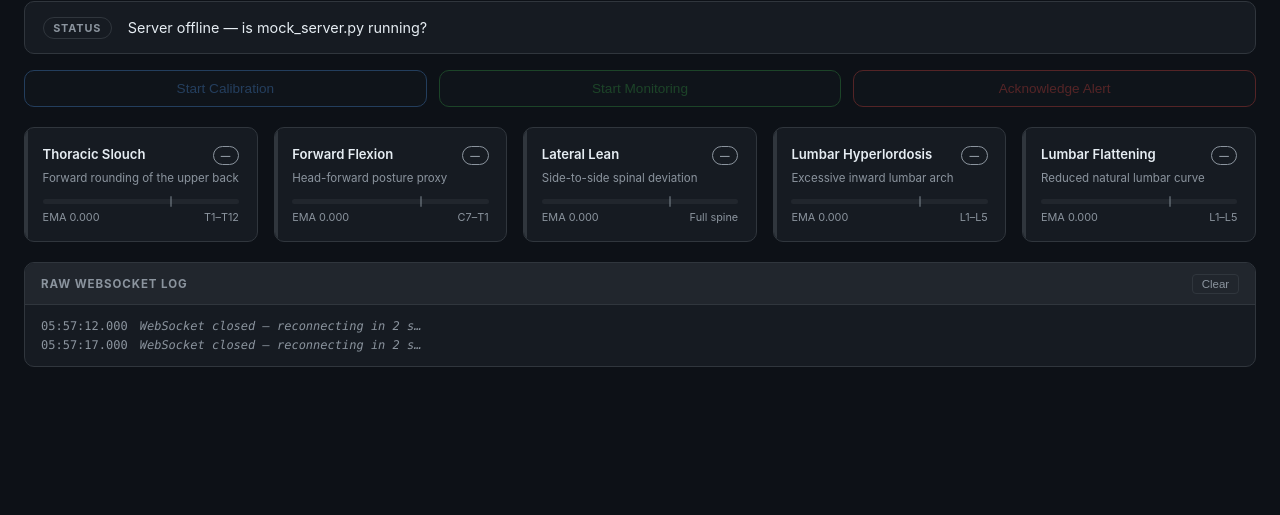
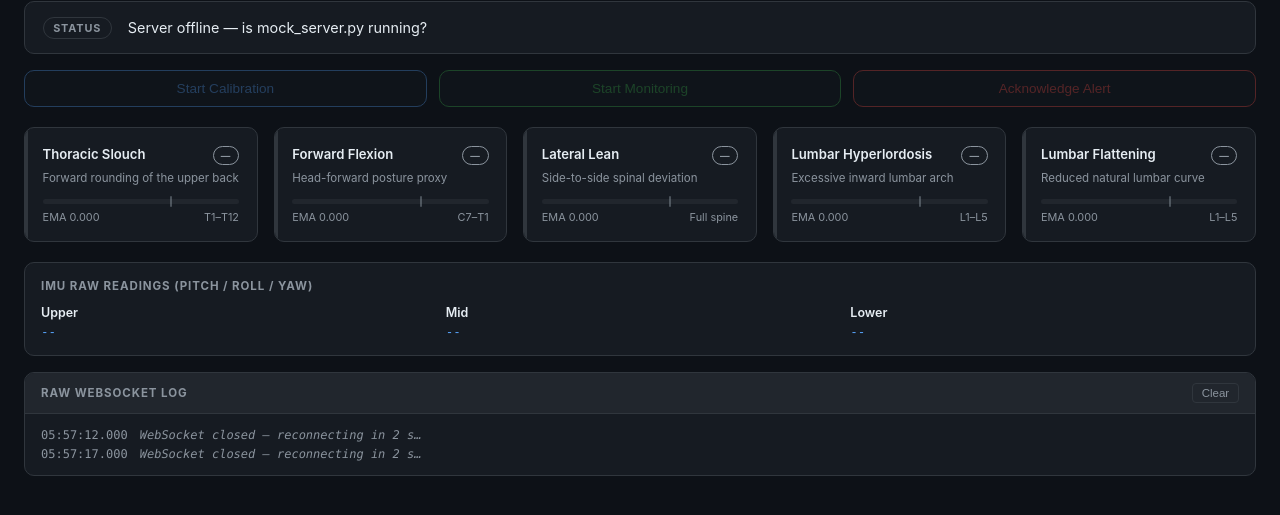
Before and after one commit to EdzG/IoT, a plain HTML site: page index.html in a window 1280 px wide. Shown: the part 71-586 px from the top of the page. Drawn offline with Linux system fonts and the light colour scheme.

Commit message:
Add IMU raw orientation telemetry for sensor troubleshooting
Exposes pitch, roll, and yaw from all three IMUs (upper/mid/lower) in
each WebSocket frame so physical sensor issues can be diagnosed in
real time without Serial monitor.

- posture_sense.ino: add raw{upper,mid,lower}{p,r,y} to monitoring JSON;
  bump StaticJsonDocument to 768 bytes; mirror changes in embedded HTML
- mock_server.py: simulate raw readings with sin/cos waveforms per sensor
- index.html: add sensor panel below posture cards with live P/R/Y display

Co-Authored-By: Claude Sonnet 4.6 <noreply@anthropic.com>

```diff
--- a/index.html
+++ b/index.html
@@ -369,6 +369,46 @@
     .lm.t-send  { color: var(--green); }
     .lm.t-sys   { color: var(--text-2); font-style: italic; }
 
+    /* ── sensor panel ────────────────────────────────────────────────────── */
+    .sensor-panel {
+      background: var(--surface);
+      border: 1px solid var(--border);
+      border-radius: var(--radius);
+      padding: 1rem;
+      margin-bottom: 1rem;
+    }
+
+    .sensor-panel-title {
+      font-size: 0.72rem;
+      font-weight: 700;
+      text-transform: uppercase;
+      letter-spacing: 0.08em;
+      color: var(--text-2);
+      margin-bottom: 0.75rem;
+    }
+
+    .sensor-grid {
+      display: grid;
+      grid-template-columns: repeat(3, 1fr);
+      gap: 1rem;
+    }
+
+    .sensor-cell {
+      font-size: 0.78rem;
+      color: var(--text-2);
+    }
+
+    .sensor-cell .sensor-label {
+      font-weight: 600;
+      color: var(--text-1);
+      margin-bottom: 0.2rem;
+    }
+
+    .sensor-cell .val {
+      font-family: 'SF Mono', 'Fira Code', 'Cascadia Code', Consolas, monospace;
+      color: var(--blue);
+    }
+
     /* ── responsive ──────────────────────────────────────────────────────── */
     @media (max-width: 1100px) {
       .cards-grid { grid-template-columns: repeat(3, 1fr); }
@@ -418,6 +458,24 @@
   </div>
 
   <div class="cards-grid" id="cards-grid"></div>
+
+  <section class="sensor-panel">
+    <div class="sensor-panel-title">IMU Raw Readings (Pitch / Roll / Yaw)</div>
+    <div class="sensor-grid">
+      <div class="sensor-cell" id="raw-upper">
+        <div class="sensor-label">Upper</div>
+        <span class="val">--</span>
+      </div>
+      <div class="sensor-cell" id="raw-mid">
+        <div class="sensor-label">Mid</div>
+        <span class="val">--</span>
+      </div>
+      <div class="sensor-cell" id="raw-lower">
+        <div class="sensor-label">Lower</div>
+        <span class="val">--</span>
+      </div>
+    </div>
+  </section>
 
   <section class="log-section">
     <div class="log-header">
@@ -639,6 +697,14 @@ function onMonitorFrame(data) {
     const ema    = data.ema?.[c.alert] ?? 0;
     setCard(c.key, flagOn ? 's-active' : 's-good', ema);
   });
+
+  if (data.raw) {
+    ['upper', 'mid', 'lower'].forEach(pos => {
+      const r  = data.raw[pos];
+      const el = document.querySelector(`#raw-${pos} .val`);
+      if (el) el.textContent = `${r.p.toFixed(1)}° / ${r.r.toFixed(1)}° / ${r.y.toFixed(1)}°`;
+    });
+  }
 }
 
 // ── card rendering ────────────────────────────────────────────────────────────
```
Also changed, not shown: 2 other files.
